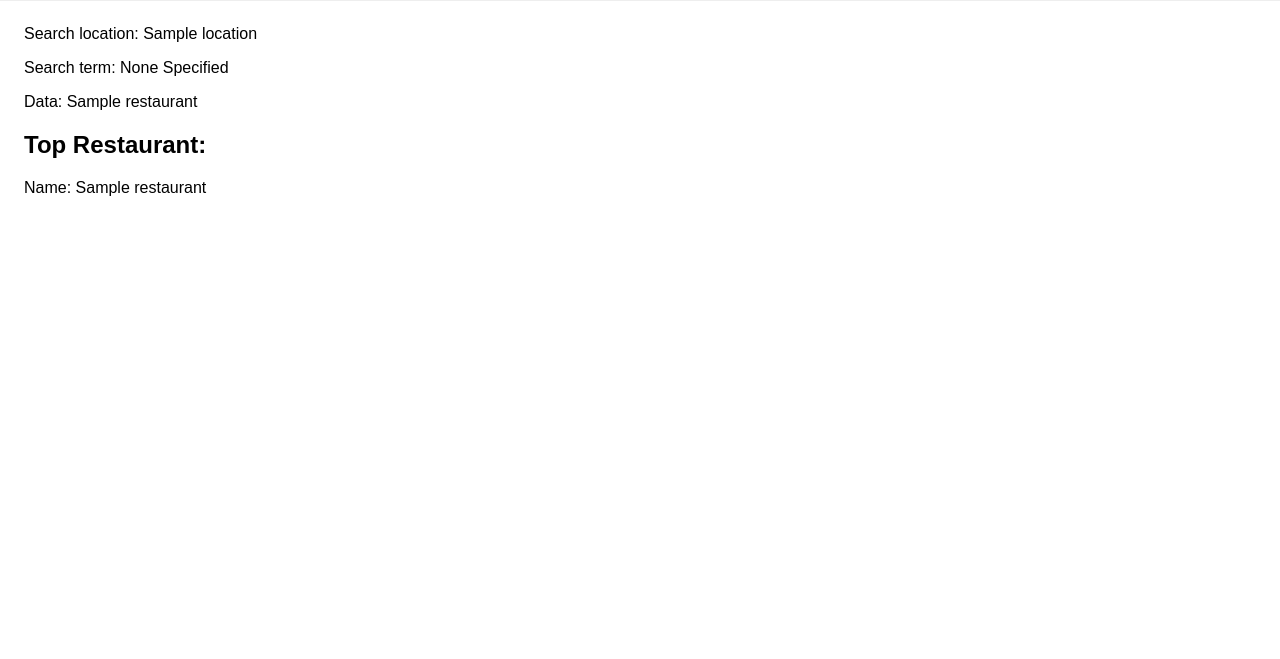
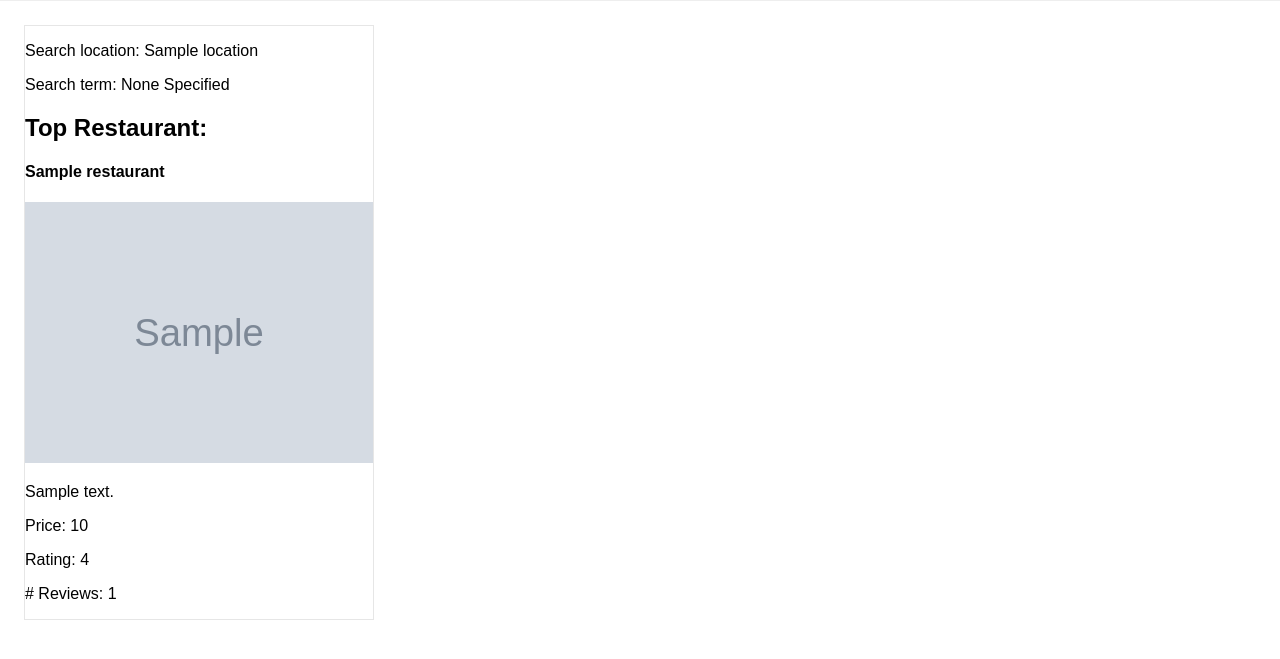
Before and after one commit to missystem/webdev-labs, a Flask app: template lab02/templates/restaurant.html in a window 1280 px wide. Shown: the part 127-786 px from the top of the page. Run offline with Flask 2, Linux system fonts and the light colour scheme; the template is opened without the code that fills it: most values are stand-ins (such as "Sample title", 1, 10 or a date in 2020); grey boxes marked "Sample" are stand-in pictures; some libraries are stand-ins or nearby versions.

Commit message:
without style.css formating

```diff
--- a/lab02/app.py
+++ b/lab02/app.py
@@ -1,3 +1,4 @@
+from secrets import choice
 from flask import Flask
 from flask import render_template
 from flask import request
@@ -30,7 +31,7 @@ quotes = (
 ##############
 @app.route('/')
 def exercise1():
-    return 'Hello World!'
+    return f'Hi {current_user.get_full_name()}!'
 
 
 ##############
@@ -40,7 +41,8 @@ def exercise1():
 def exercise2():
     return render_template(
         'quote-of-the-day.html',
-        user=current_user
+        user=current_user,
+        quote=random.choice(quotes)
     )
 
 ##############
@@ -49,12 +51,21 @@ def exercise2():
 @app.route('/restaurant-data/')
 @app.route('/restaurant-data')
 def exercise3():
-    search_term = 'pizza'
-    location = 'Evanston, Il'
+    # search_term = 'pizza'
+    # location = 'Evanston, Il'
+    # allows the user to specify the location and search term they’d like
+    # to use when querying yelp using “query parameters.”
+    args = request.args
+    location = args.get('location')
+    search_term = args.get('term')
+    if not (location and search_term):
+        return '"location" and "term" are required query parameters'
+
     url = 'https://www.apitutor.org/yelp/simple/v3/businesses/search?location={0}&term={1}'.format(location, search_term)
     response = requests.get(url)
     data = response.json()
     pprint(data) # for debugging -- prints the result to the command line
+
     return json.dumps(data)
 
 ##############
--- a/lab02/static/style.css
+++ b/lab02/static/style.css
@@ -24,7 +24,14 @@ nav ul {
 }
 
 main {
+    width: 350px;
     margin: 3vh;
+    border: solid 1px #e6e6e6;
+    /* padding-bottom: ; */
+}
+
+main img {
+    width: 100%;
 }
 
 
--- a/lab02/templates/quote-of-the-day.html
+++ b/lab02/templates/quote-of-the-day.html
@@ -6,6 +6,7 @@
 </head>
 <body>
     <h1>Welcome, {{ user.get_full_name() }}</h1>
-    <p>Replace this with the quote of the day</p>
+    <p>{{ quote }}</p>
+
 </body>
 </html>
--- a/lab02/templates/restaurant.html
+++ b/lab02/templates/restaurant.html
@@ -13,9 +13,16 @@
     <main>
         <p>Search location: {{location}}</p>
         <p>Search term: {{search_term or 'None Specified'}}</p>
-        <p>Data: {{ restaurant }}</p>
         <h2>Top Restaurant:</h2>
-        <p>Name: {{ restaurant.get('name') }}</p>
+        <h4>{{ restaurant.get('name') }}</h4>
+        <img src="{{ restaurant.get('image_url') }}" alt="Picture of restaurant" width="300" />
+        <p>{{ restaurant.get('display_address') }}</p>
+
+        <p>Price: {{ restaurant.get('price') }}</p>
+        <p>Rating: {{ restaurant.get('rating') }}</p>
+        <p># Reviews: {{restaurant.get('review_count')}}</p>
+
+
     </main>
 </body>
 </html>
```
